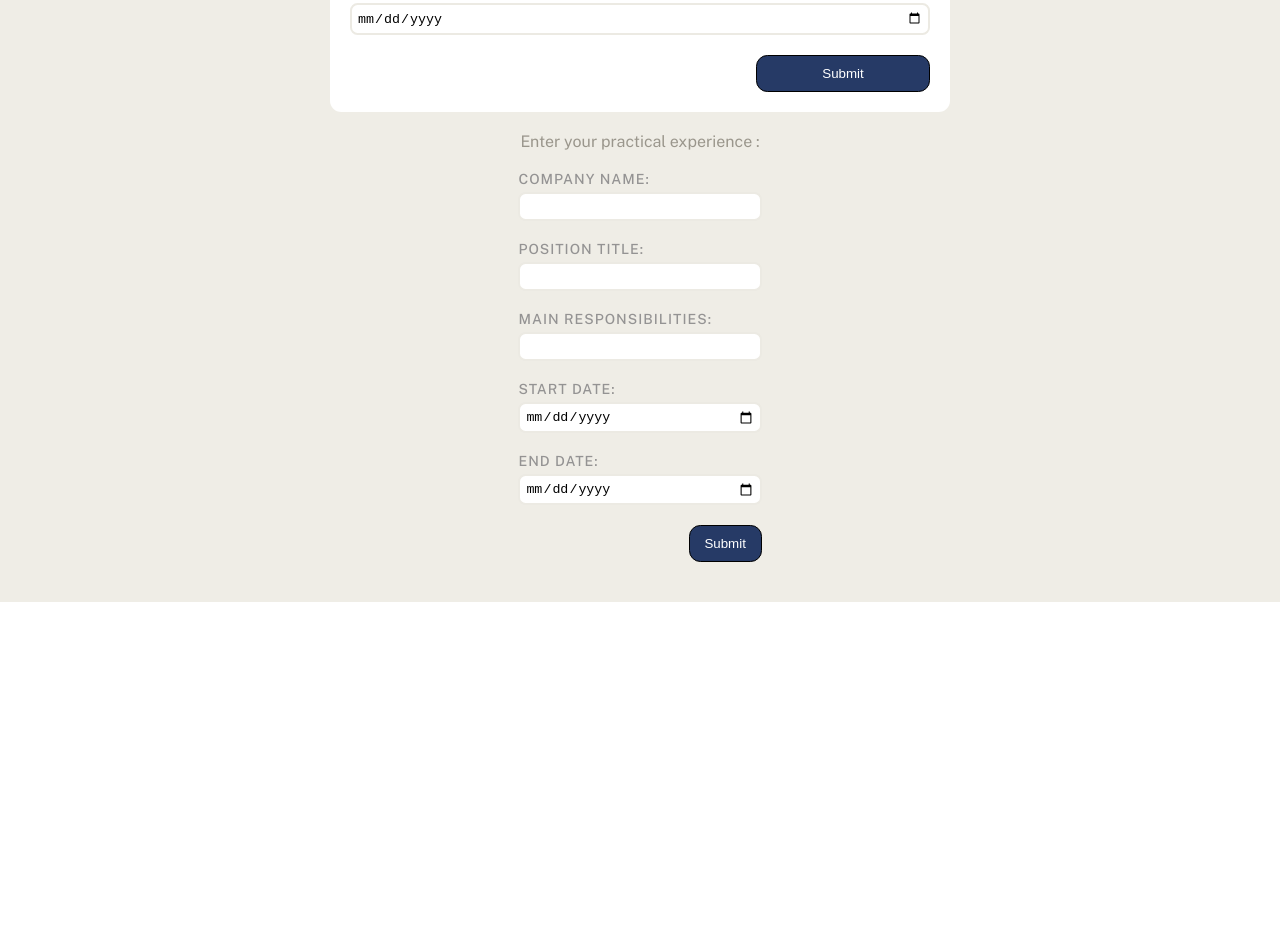
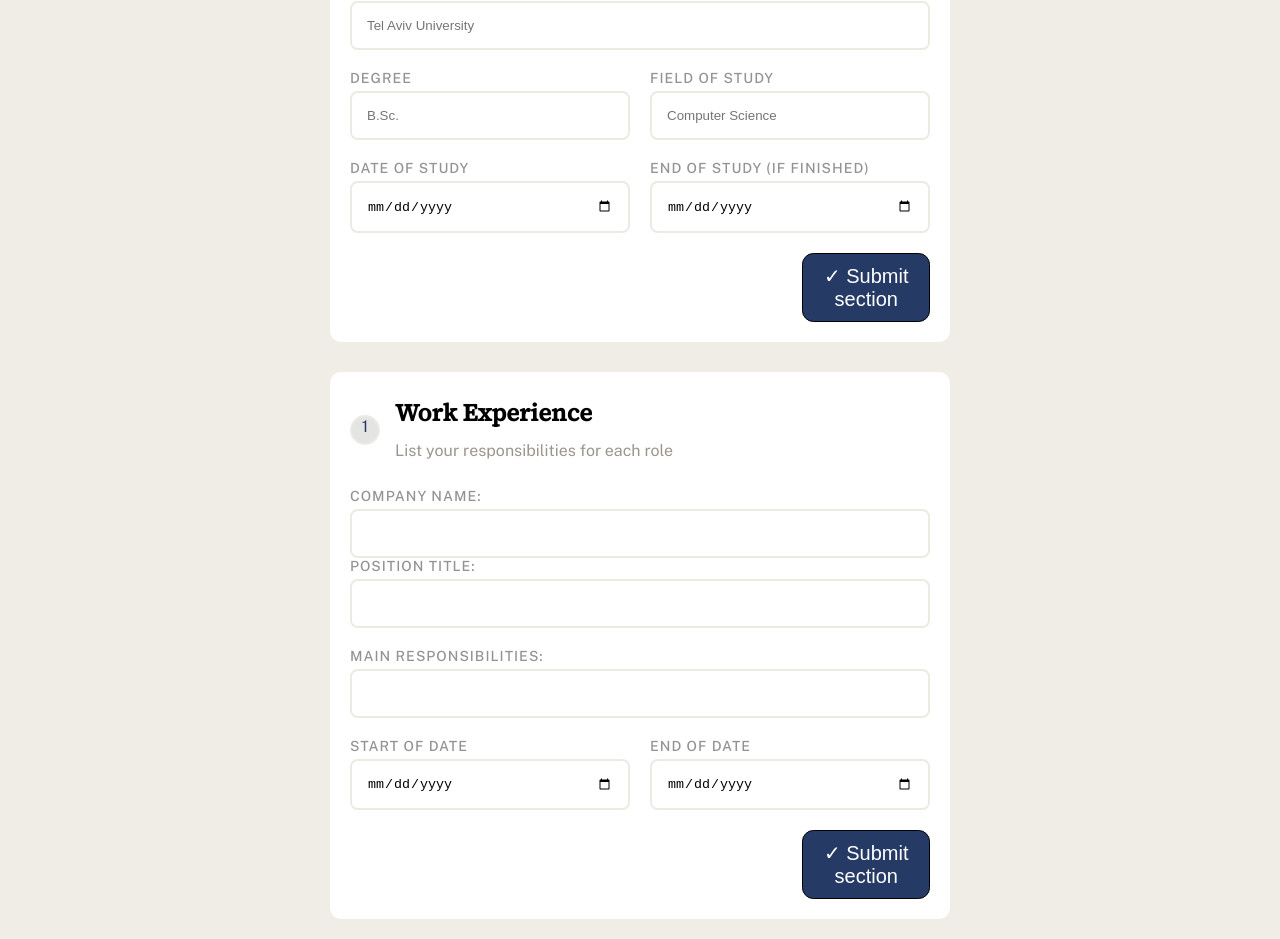
Before and after one commit to AvielZaman/ODP-CV_app, a React app: page / in a window 1280 px wide. Shown: the part 857-1796 px from the top of the page. Before the commit the page ends 1459 px from the top, so only its background shows below. Built offline with nearby package versions, Linux system fonts and the light colour scheme; the HTML template or start-up script is replaced by a standard one.

Commit message:
Finished edit mode

```diff
--- a/src/App.css
+++ b/src/App.css
@@ -20,6 +20,13 @@
 body {
   margin: 0;
   padding: 0;
+  font-family: var(--font-body);
+}
+
+h1,
+h2,
+h3{
+  font-family: var(--font-heading);
 }
 
 .prolog {
@@ -56,6 +63,7 @@ body {
   align-items: center;
   padding: 20px;
   color: var(--text-muted);
+  gap: 30px;
 }
 
 .cv-preview {
@@ -68,7 +76,7 @@ i {
 
 input {
   border: 2px solid var(--border-color);
-  padding: 5px;
+  padding: 15px;
   border-radius: 0.2cm;
 }
 
@@ -76,12 +84,13 @@ button {
     border: 1px solid black;
     border-radius: 0.3cm;
     background-color: var(--btn-color);
-    width: 30%;
+    width: 22%;
     align-self: flex-end;
     cursor: pointer;
     transition: background-color 1s ease-in;
     color: white;
     padding: 10px;
+    font-size: 20px;
 }
 
 button:hover {
--- a/src/components/education.jsx
+++ b/src/components/education.jsx
@@ -45,19 +45,35 @@ function Education({ onSave }) {
                     placeholder='Tel Aviv University' />
             </div>
 
+            <div className='degree-field'>
                 <div className='inputDiv'>
-                <label> Major</label>
+                    <label> Degree</label>
+                    <input type="text" name="degree" value={details.degree} onChange={handleChange}
+                        placeholder='B.Sc.' />
+                </div>
+
+                <div className='inputDiv'>
+                    <label> Field of study</label>
                     <input type="text" name="major" value={details.major} onChange={handleChange}
                         placeholder='Computer Science' />
                 </div>
+            </div>
 
+            <div className='dates'>
                 <div className='inputDiv'>
                     <label> Date of study</label>
                     <input type="date" name="date" value={details.date} onChange={handleChange}
                         placeholder='01/01/2026' />
                 </div>
 
-            <button type="submit">Submit</button>
+                <div className='inputDiv'>
+                    <label> End of study (if finished) </label>
+                    <input type="date" name="date" value={details.date} onChange={handleChange}
+                        placeholder='01/01/2026' />
+                </div>
+            </div>
+
+            <button type="submit">&#10003; Submit section</button>
         </form>
 
     )
--- a/src/components/experience.jsx
+++ b/src/components/experience.jsx
@@ -33,8 +33,15 @@ function Experience({ onSave }) {
 
     return (
         <form className="experienceEdit" onSubmit={handleSubmit}>
-            <legend> Enter your practical experience :</legend>
+             <div className='heading'>
+                <span className='number'>1</span>
+                <div className='headers'>
+                    <h2> Work Experience</h2>
+                    <p>List your responsibilities for each role</p>
+                </div>
+            </div>
 
+            <div className='company-position'>
                 <div className='inputDiv'>
                     <label> Company name:</label>
                     <input type="text" name="companyName" value={details.companyName} onChange={handleChange} />
@@ -44,23 +51,28 @@ function Experience({ onSave }) {
                     <label> Position Title:</label>
                     <input type="text" name="position" value={details.position} onChange={handleChange} />
                 </div>
+            </div>
 
             <div className='inputDiv'>
                 <label> Main responsibilities:</label>
                 <input type="text" name="respons" value={details.respons} onChange={handleChange} />
             </div>
 
+            <div className='dates'>
                 <div className='inputDiv'>
-                <label> Start date:</label>
-                <input type="date" name="start" value={details.start} onChange={handleChange} />
+                    <label> Start of date</label>
+                    <input type="date" name="start" value={details.start} onChange={handleChange}
+                        placeholder='01/01/2026' />
                 </div>
 
                 <div className='inputDiv'>
-                <label> End date:</label>
-                <input type="date" name="end" value={details.end} onChange={handleChange} />
+                    <label> End of date</label>
+                    <input type="date" name="end" value={details.end} onChange={handleChange}
+                        placeholder='01/01/2026' />
+                </div>
             </div>
 
-            <button type="submit">Submit</button>
+            <button type="submit">&#10003; Submit section</button>
         </form>
     )
 }
--- a/src/components/privateDetails.jsx
+++ b/src/components/privateDetails.jsx
@@ -58,7 +58,7 @@ function PrivateDetails({ onSave }) {
         </div>
       </div>
 
-      <button type="submit">Submit section</button>
+      <button type="submit">&#10003; Submit section</button>
     </form>
   );
 }
--- a/src/styles/education.css
+++ b/src/styles/education.css
@@ -57,3 +57,11 @@ hr{
 .headers h2 {
     color: black;
 }
+
+.degree-field,
+.dates {
+    display: flex;
+    gap: 20px;
+    width: 100%;
+    flex: 1;
+}
--- a/src/styles/experience.css
+++ b/src/styles/experience.css
@@ -1,8 +1,11 @@
 .experienceEdit{
-    display: flex;
+  display: flex;
     flex-direction: column;
     gap: 20px;
     padding: 20px;
+    background-color: var(--cards-background);
+    width: 50%;
+    border-radius: 0.3cm;
 }
 
 .inputDiv{
@@ -20,3 +23,11 @@ label{
 .experience{
     margin-top: 20px;
 }
+
+.company-positio,
+.dates {
+    display: flex;
+    gap: 20px;
+    width: 100%;
+    flex: 1;
+}
```
Lines whose indentation alone changed are shown as unchanged.
